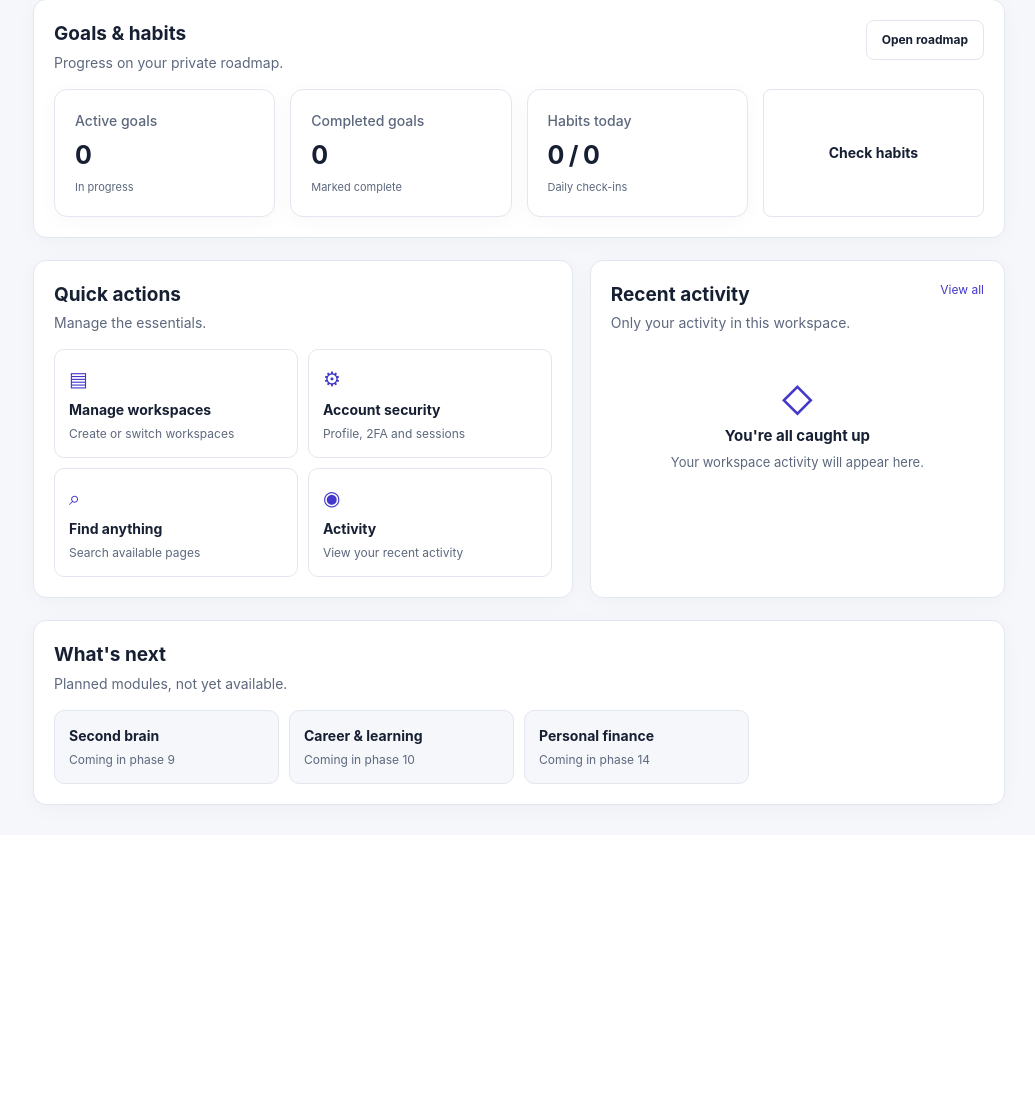
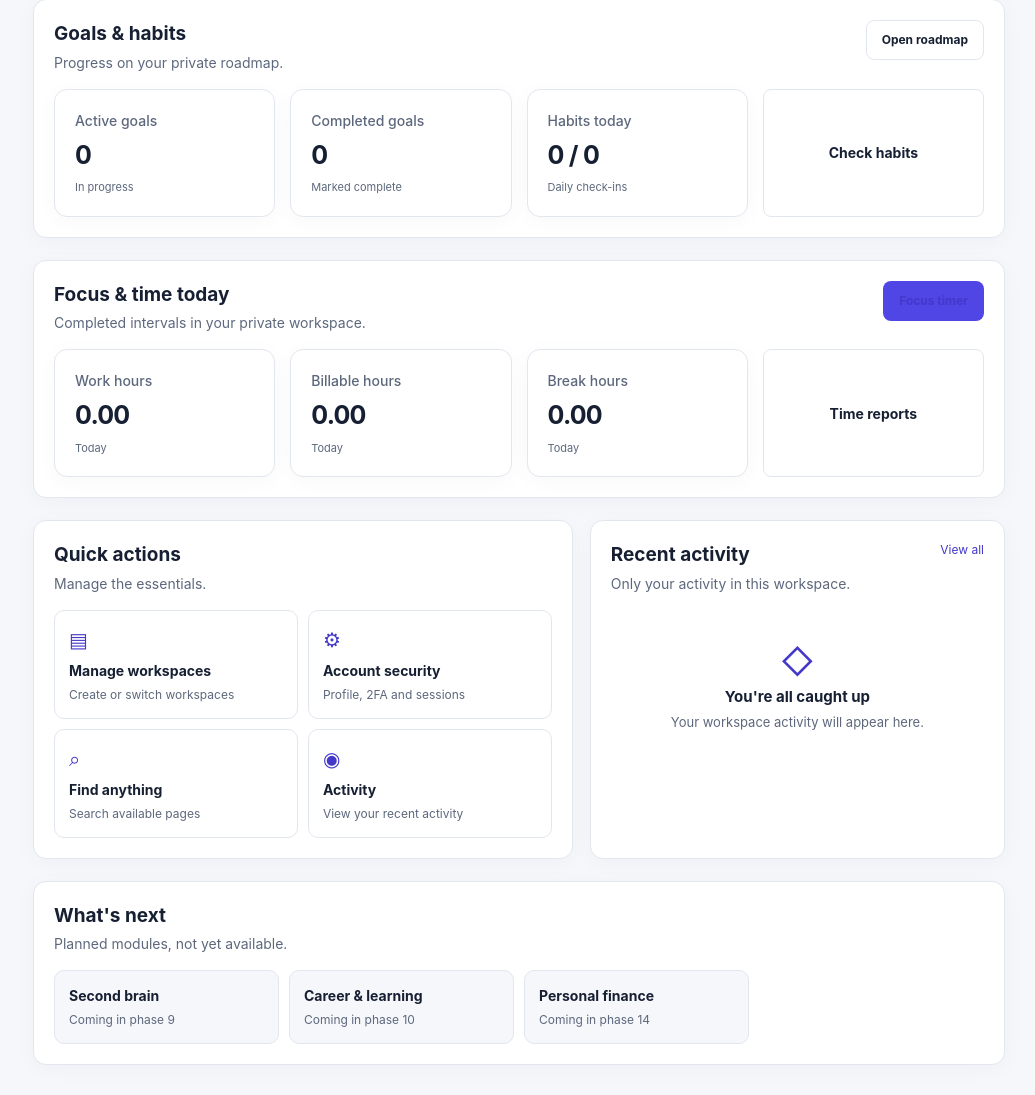
Before and after one commit to arifbillahcse/tm, a Laravel app: page /dashboard in a window 1280 px wide. Shown: the part 1029-2124 px from the top of the page, without its empty margins (245-1280 px from the left). Before the commit the page ends 1838 px from the top, so only its background shows below. Run offline with Laravel 12, Linux system fonts and the light colour scheme; the visitor is signed in with stand-in values (Sample User, id 1); data that the repository does not hold is empty; style sheets or scripts are compiled from the project's sources.

Commit message:
feat: integrate focus and time resources/views/dashboard/index.blade.php

```diff
--- a/resources/views/dashboard/index.blade.php
+++ b/resources/views/dashboard/index.blade.php
@@ -7,6 +7,7 @@
 @if($taskStats!==null)<x-ui.card><div class="section-heading"><div><h2>My Day &amp; tasks</h2><p>Actual task statistics in your private workspace.</p></div><a class="btn" href="{{ route('tasks.create') }}">New task</a></div><div class="stats-grid"><x-ui.stat label="Open tasks" :value="$taskStats['open']" detail="Pending or in progress"/><x-ui.stat label="Completed tasks" :value="$taskStats['completed']" detail="All completed"/><x-ui.stat label="Overdue tasks" :value="$taskStats['overdue']" detail="Past due"/><a class="btn secondary" href="{{ route('tasks.index',['view'=>'today']) }}">My Day →</a></div></x-ui.card>@endif
 @if($calendarToday!==null)<x-ui.card><div class="section-heading"><div><h2>Today's schedule</h2><p>{{ count($calendarToday) }} scheduled blocks</p></div><a class="btn secondary" href="{{ route('calendar.index',['view'=>'day']) }}">Open planner →</a></div>@forelse(array_slice($calendarToday,0,5) as $o)<a class="result-row" href="{{ route('calendar.edit',$o['event']) }}"><strong>{{ $o['event']->title }}</strong><small>{{ $o['start']->copy()->setTimezone(auth()->user()->timezone?:'UTC')->format('H:i') }}–{{ $o['end']->copy()->setTimezone(auth()->user()->timezone?:'UTC')->format('H:i') }}</small></a>@empty<p>No scheduled events today.</p>@endforelse</x-ui.card>@endif
 @if($goalStats!==null)<x-ui.card><div class="section-heading"><div><h2>Goals &amp; habits</h2><p>Progress on your private roadmap.</p></div><a class="btn secondary" href="{{ route('goals.index') }}">Open roadmap</a></div><div class="stats-grid"><x-ui.stat label="Active goals" :value="$goalStats['active']" detail="In progress"/><x-ui.stat label="Completed goals" :value="$goalStats['completed']" detail="Marked complete"/><x-ui.stat label="Habits today" :value="$goalStats['checked'].' / '.$goalStats['habits']" detail="Daily check-ins"/><a href="{{ route('habits.index') }}" class="btn secondary">Check habits</a></div>@foreach($goalStats['recent'] as $goal)<div class="goal-item"><a href="{{ route('goals.show',$goal) }}">{{ $goal->title }}</a><progress class="goal-progress" max="100" value="{{ $goal->progress() }}" aria-label="Goal progress"></progress><small>{{ $goal->progress() }}%</small></div>@endforeach</x-ui.card>@endif
+@if($timeStats!==null)<x-ui.card><div class="section-heading"><div><h2>Focus &amp; time today</h2><p>Completed intervals in your private workspace.</p></div><a class="btn" href="{{ route('time.index') }}">Focus timer</a></div><div class="stats-grid"><x-ui.stat label="Work hours" :value="number_format($timeStats['work']/3600,2)" detail="Today"/><x-ui.stat label="Billable hours" :value="number_format($timeStats['billable']/3600,2)" detail="Today"/><x-ui.stat label="Break hours" :value="number_format($timeStats['break']/3600,2)" detail="Today"/><a class="btn secondary" href="{{ route('time.report') }}">Time reports</a></div></x-ui.card>@endif
 <div class="dashboard-grid"><x-ui.card><div class="section-heading"><div><h2>Quick actions</h2><p>Manage the essentials.</p></div></div><div class="quick-grid"><a href="{{ route('workspaces.index') }}"><span>▤</span><strong>Manage workspaces</strong><small>Create or switch workspaces</small></a><a href="{{ route('profile') }}"><span>⚙</span><strong>Account security</strong><small>Profile, 2FA and sessions</small></a><a href="{{ route('search') }}"><span>⌕</span><strong>Find anything</strong><small>Search available pages</small></a><a href="{{ route('notifications.index') }}"><span>◉</span><strong>Activity</strong><small>View your recent activity</small></a></div></x-ui.card>
 <x-ui.card><div class="section-heading"><div><h2>Recent activity</h2><p>Only your activity in this workspace.</p></div><a href="{{ route('notifications.index') }}">View all</a></div>@forelse($events as $event)<div class="activity-row"><span class="activity-dot"></span><div><strong>{{ ucfirst(str_replace('_',' ',$event->event)) }}</strong><small>{{ \Illuminate\Support\Carbon::parse($event->created_at,'UTC')->setTimezone(auth()->user()->timezone ?: 'UTC')->format('M j, H:i') }}</small></div></div>@empty<x-ui.empty heading="You're all caught up" description="Your workspace activity will appear here."/>@endforelse</x-ui.card></div>
 <x-ui.card><div class="section-heading"><div><h2>What's next</h2><p>Planned modules, not yet available.</p></div></div><div class="module-grid">@foreach($modules as $label=>$phase)<div class="module-tile"><strong>{{ $label }}</strong><small>Coming in phase {{ $phase }}</small></div>@endforeach</div></x-ui.card>
```
